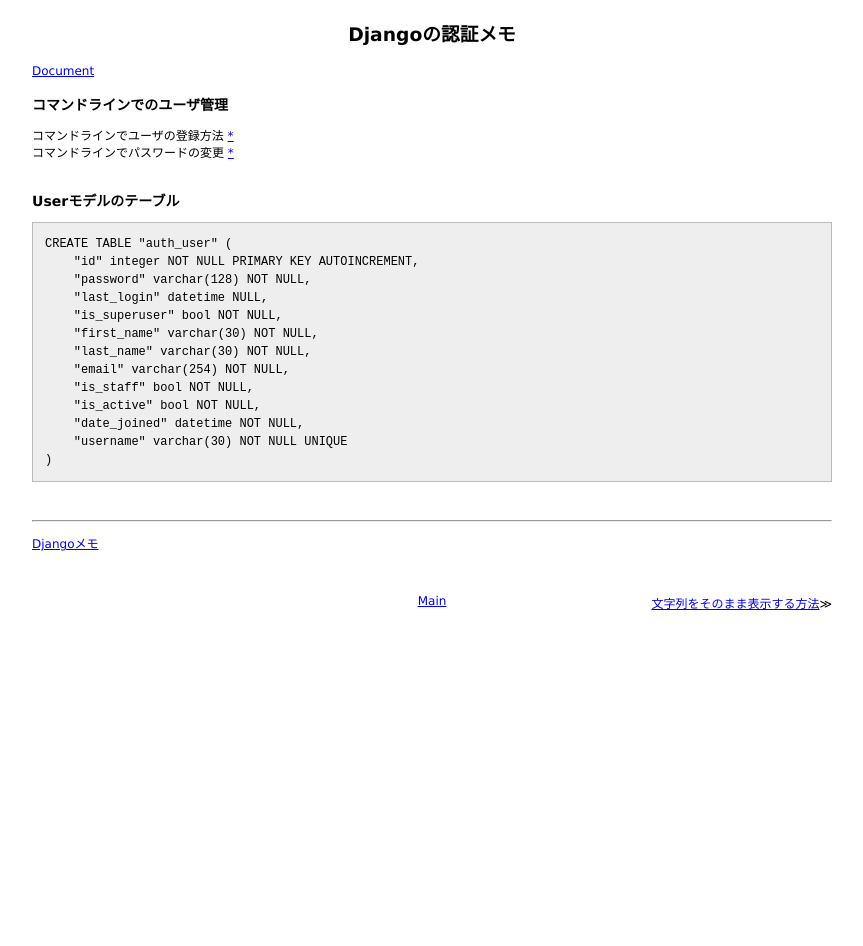
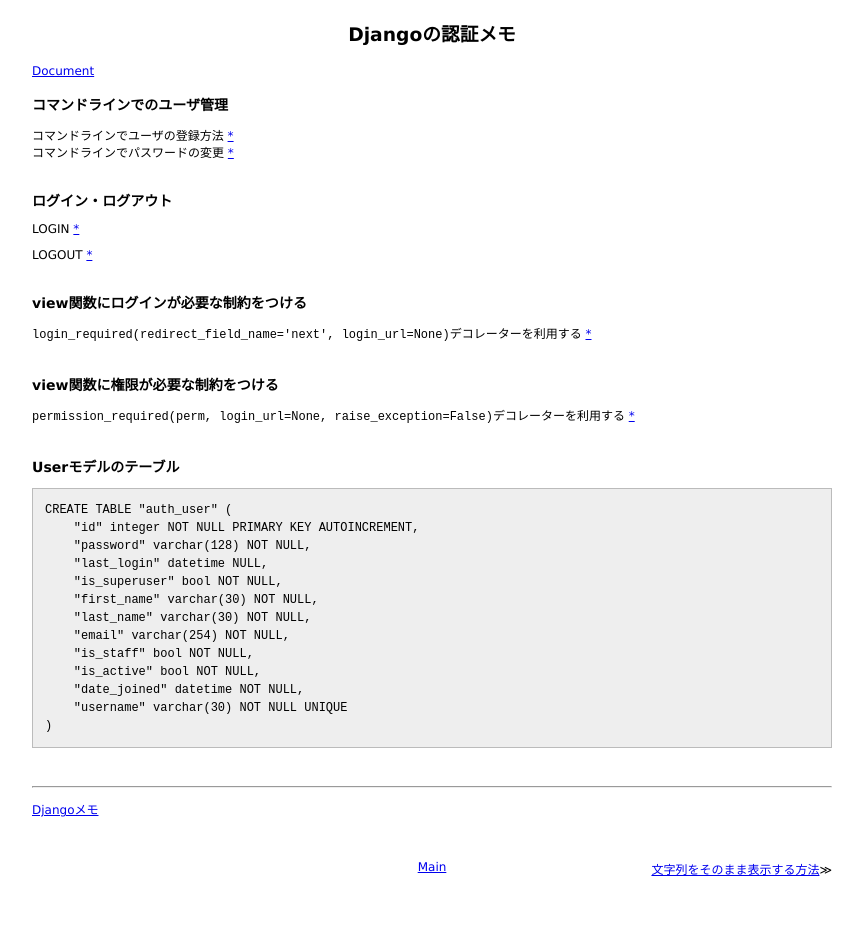
Before and after one commit to 38elements/38elements.github.com, a Jekyll site: the page built from _posts/2016-06-18-django-authentication.md, in a window 1280 px wide. Shown: the whole page, without its empty margins (208-1071 px from the left). Built offline with Jekyll 4.4.1, drawn with Linux system fonts in a browser that asks for light colours; before the commit the page ends 900 px from its top, so only the background shows below that.

Commit message:
Update 2016-06-18-django-authentication.md

```diff
--- a/_posts/2016-06-18-django-authentication.md
+++ b/_posts/2016-06-18-django-authentication.md
@@ -7,6 +7,20 @@ title: Djangoの認証メモ
 ### コマンドラインでのユーザ管理
 コマンドラインでユーザの登録方法 [\*](https://docs.djangoproject.com/en/stable/topics/auth/default/#creating-users)
 コマンドラインでパスワードの変更 [\*](https://docs.djangoproject.com/en/1.9/topics/auth/default/#changing-passwords)
+<br>
+
+### ログイン・ログアウト
+LOGIN [\*](https://docs.djangoproject.com/en/1.9/topics/auth/default/#how-to-log-a-user-in)
+
+LOGOUT [\*](https://docs.djangoproject.com/en/1.9/topics/auth/default/#how-to-log-a-user-out)
+<br>
+
+### view関数にログインが必要な制約をつける
+`login_required(redirect_field_name='next', login_url=None)`デコレーターを利用する [\*](https://docs.djangoproject.com/en/1.9/topics/auth/default/#django.contrib.auth.decorators.login_required)
+<br>
+
+###  view関数に権限が必要な制約をつける
+`permission_required(perm, login_url=None, raise_exception=False)`デコレーターを利用する [\*](https://docs.djangoproject.com/en/1.9/topics/auth/default/#django.contrib.auth.decorators.login_required)
 <br>
 
 ### Userモデルのテーブル
```
